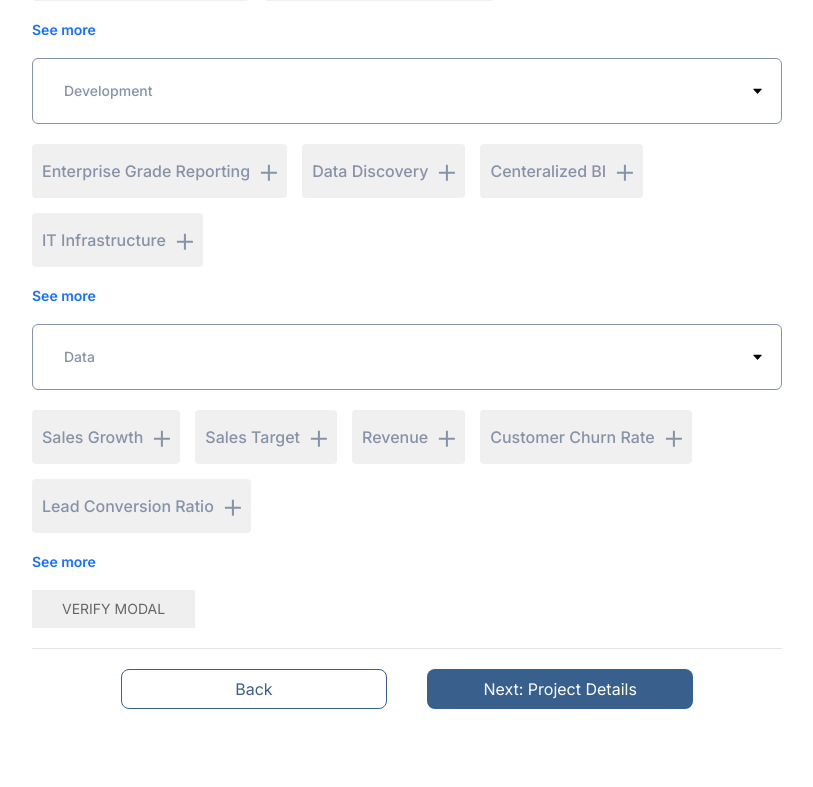
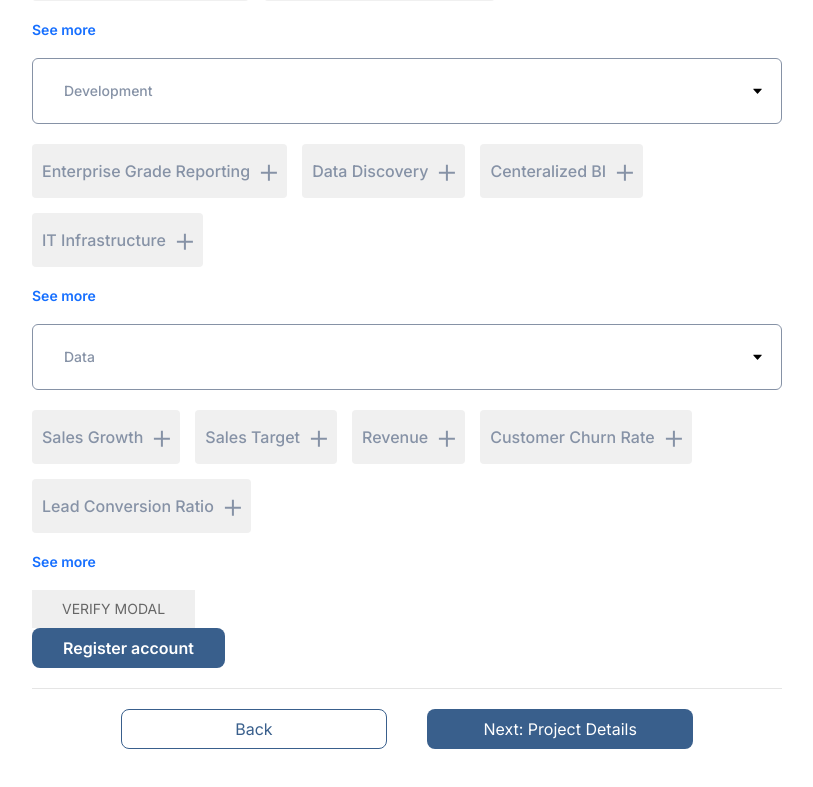
Before and after one commit to n-exp/toptalent-platform, a React (Create React App) app: page /kpis in a window 1280 px wide. Shown: the part 2686-3473 px from the top of the page, without its empty margins (233-1046 px from the left). Built offline with nearby package versions, Linux system fonts and the light colour scheme.

Commit message:
implement large size for the common button

```diff
--- a/src/components/common/Button/Button.js
+++ b/src/components/common/Button/Button.js
@@ -14,7 +14,7 @@ const Button = ({
     <button
       className={clsx(`button uk-button uk-border-rounded ${variant} ${type}`, {
         "uk-button-small": size === "small",
-        "uk-button-large": size === "large",
+        "uk-button-large button-large": size === "large",
         "uk-button-link": type === "link",
         [classes]: classes,
       })}
--- a/src/components/common/Button/Button.scss
+++ b/src/components/common/Button/Button.scss
@@ -42,4 +42,9 @@
       border-radius: 8px;
     }
   }
+
+  &.button-large {
+    font-size: 20px;
+    font-weight: 600;
+  }
 }
--- a/src/pages/KPIs/KPIsPage.js
+++ b/src/pages/KPIs/KPIsPage.js
@@ -1,8 +1,7 @@
 import Button from '../../components/common/Button/Button';
 import Modal from '../../components/common/Modal/Modal';
 import KPIsForm from './components/KPIsForm/KPIsForm';
-import Divider from "../../components/common/Divider/Divider"
-
+import Divider from '../../components/common/Divider/Divider';
 
 import './KPIsPage.scss';
 
@@ -15,7 +14,11 @@ const KPIsPage = () => {
 
       <KPIsForm />
 
-      <Divider/>
+      <Button type="secondary" variant="button-large">
+        Register account
+      </Button>
+
+      <Divider />
 
       <div className="uk-child-width-1-1 uk-child-width-1-2@s" uk-grid="">
         <div className="uk-flex uk-flex-center uk-flex-right@s">
```
